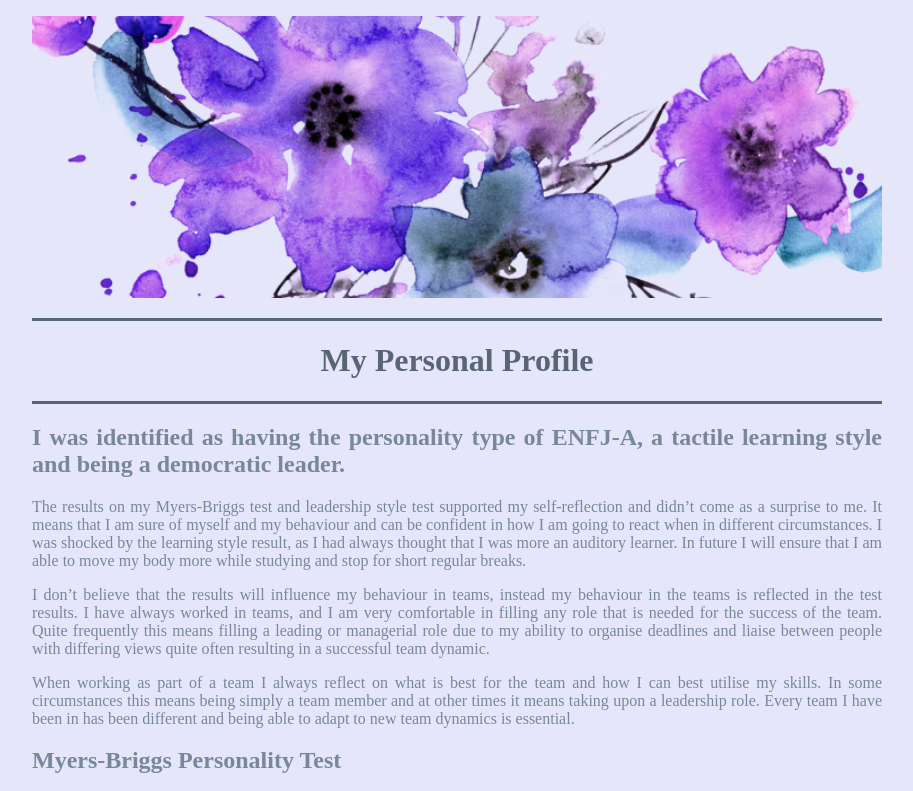
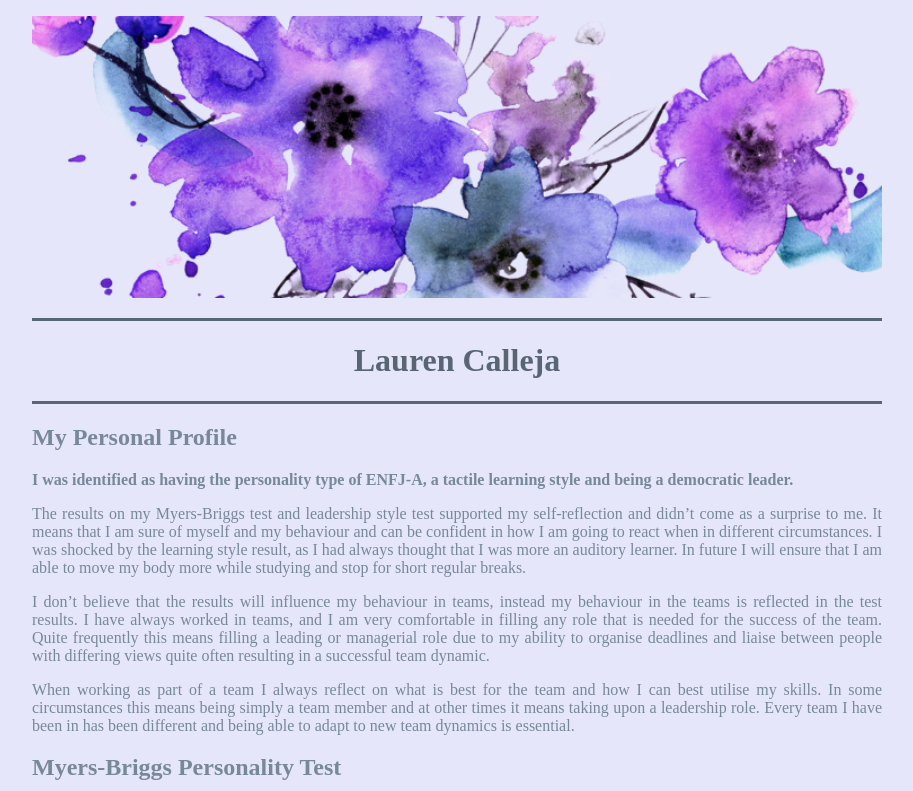
Before and after one commit to LCalleja/LaurenCalleja, a plain HTML site: page personal-profile.html in a window 1280 px wide. Shown: the top 791 px of the page, without its empty margins (183-1096 px from the left). Drawn offline with Linux system fonts and the light colour scheme.

Commit message:
Update personal-profile.html

```diff
--- a/personal-profile.html
+++ b/personal-profile.html
@@ -47,11 +47,12 @@
     <p style="text-align:center;"><img src="pngaaa.png" alt="Pretty Purple Flower Banner" width=100%;>
 
     <header>
-      <h1>My Personal Profile</h1>
+      <h1>Lauren Calleja</h1>
     </header>
 
     <main>
-      <h2>I was identified as having the personality type of ENFJ-A, a tactile learning style and being a democratic leader.</h2>
+      <h2>My Personal Profile</h2>
+      <p><strong>I was identified as having the personality type of ENFJ-A, a tactile learning style and being a democratic leader.</strong></p>
       <p>The results on my Myers-Briggs test and leadership style test supported my self-reflection and didn’t come as a surprise to me. It means that I am sure of myself and my behaviour and can be confident in how I am going to react when in different circumstances. I was shocked by the learning style result, as I had always thought that I was more an auditory learner. In future I will ensure that I am able to move my body more while studying and stop for short regular breaks.</p>
       <p>I don’t believe that the results will influence my behaviour in teams, instead my behaviour in the teams is reflected in the test results. I have always worked in teams, and I am very comfortable in filling any role that is needed for the success of the team. Quite frequently this means filling a leading or managerial role due to my ability to organise deadlines and liaise between people with differing views quite often resulting in a successful team dynamic.</p>
       <p>When working as part of a team I always reflect on what is best for the team and how I can best utilise my skills. In some circumstances this means being simply a team member and at other times it means taking upon a leadership role. Every team I have been in has been different and being able to adapt to new team dynamics is essential.</p>
```
